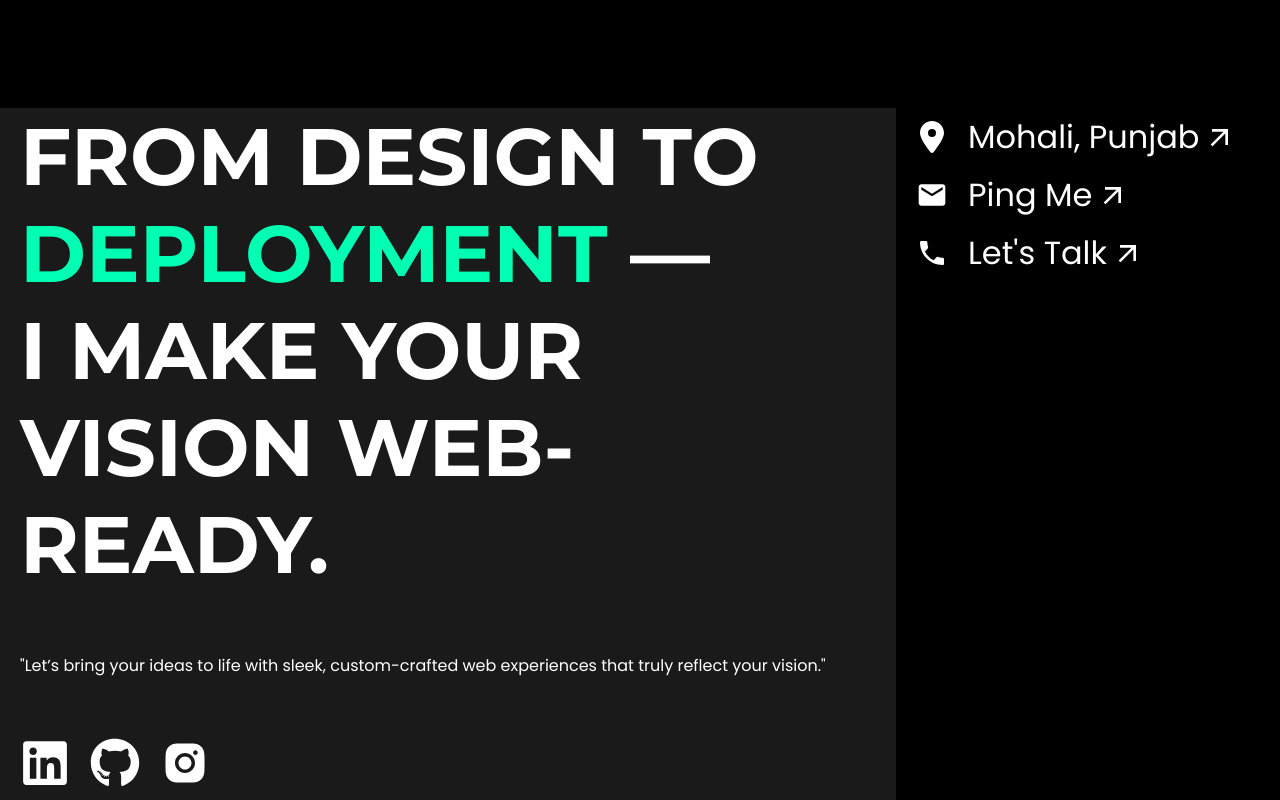
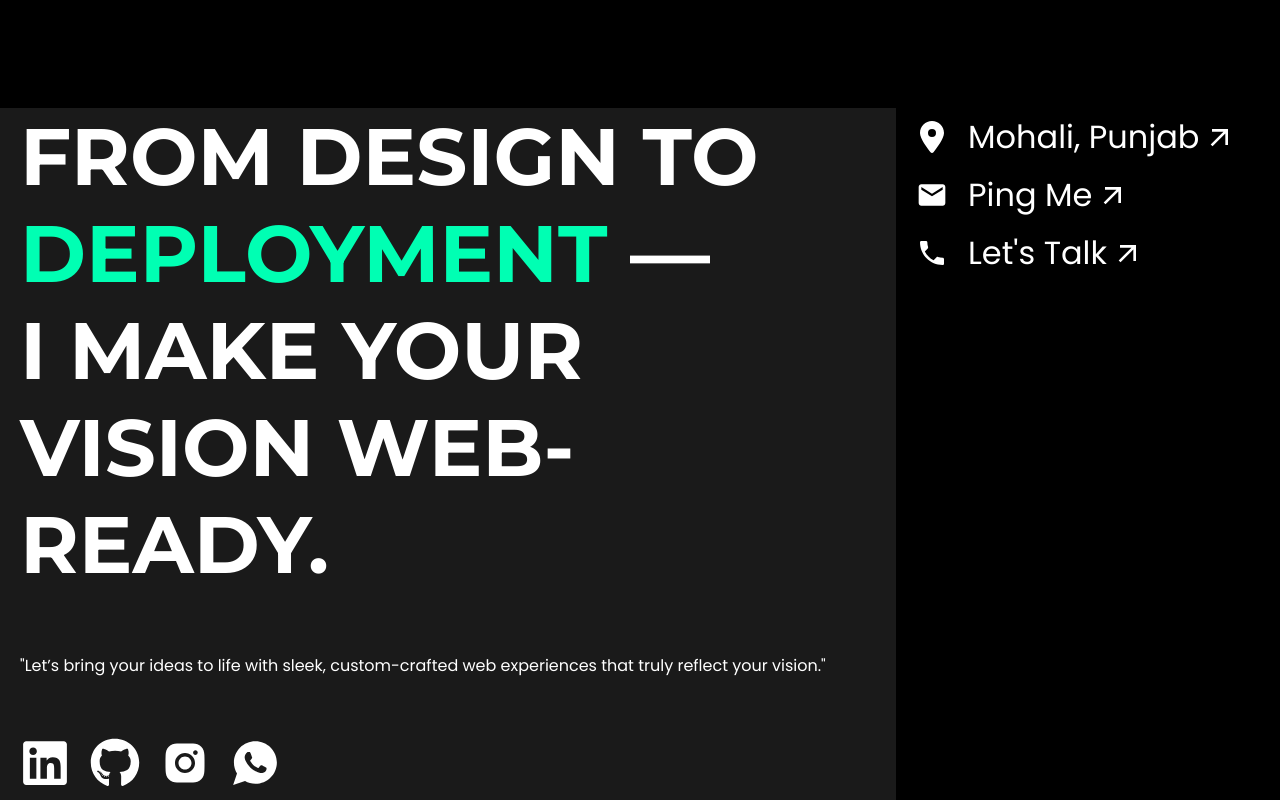
Before and after one commit to AgyapalSingh/next-portfolio, a Next.js app: page / in a window 1280 px wide. Shown: the part 5164-5964 px from the top of the page. Built offline with nearby package versions, Linux system fonts and the light colour scheme.

Commit message:
Whatsapp Added in footer

```diff
--- a/app/components/Footer.jsx
+++ b/app/components/Footer.jsx
@@ -5,6 +5,7 @@ import { FaLocationDot } from "react-icons/fa6";
 import { MdEmail } from "react-icons/md";
 import { MdPhone } from "react-icons/md";
 import { MdArrowOutward } from "react-icons/md";
+import { IoLogoWhatsapp } from "react-icons/io";
 
 const Footer = () => {
   return (
@@ -32,6 +33,10 @@ const Footer = () => {
 
             <a href="https://www.instagram.com/agya_aujla/" target="_blank">
               <AiFillInstagram />
+            </a>
+
+            <a href="https://wa.me/919877500750?text=Hi%2C%20I%20want%20to%20know%20more%20about%20your%20services" target="_blank">
+              <IoLogoWhatsapp />
             </a>
           </div>
         </div>
```
